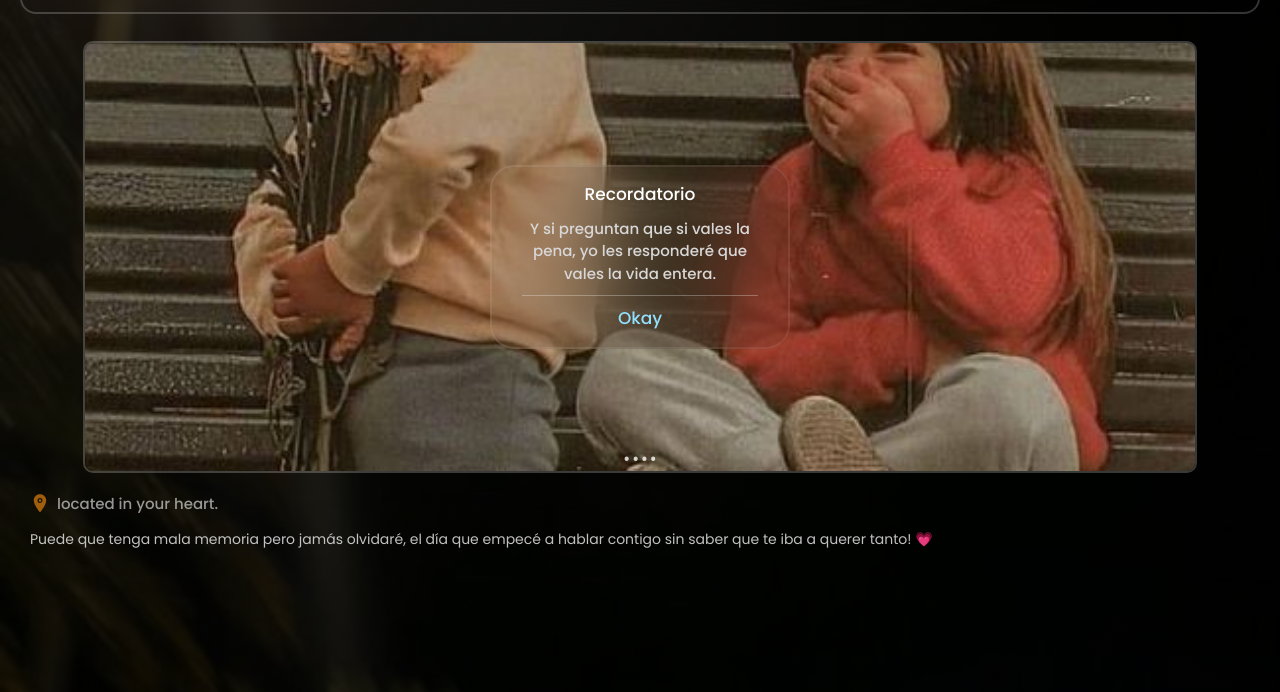
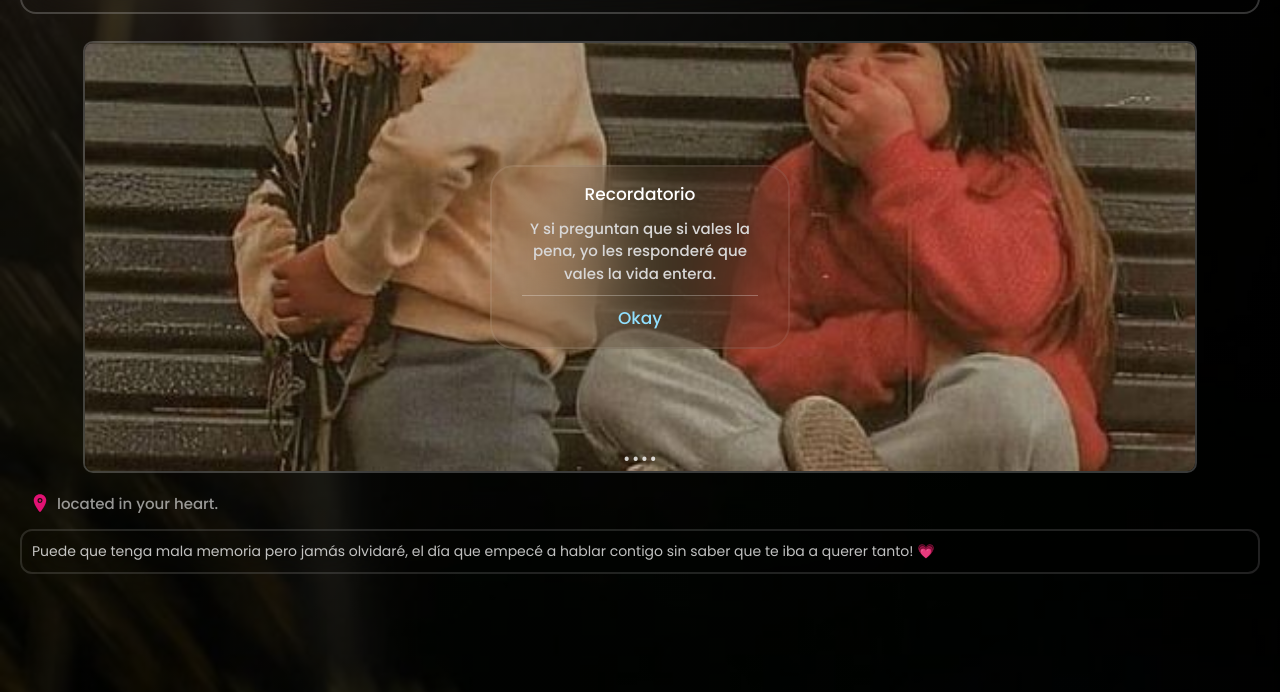
Before and after one commit to snayderthAes/loveLetter, a website: page public/index.html in a window 1280 px wide. Shown: the part 108-800 px from the top of the page. Drawn offline with nearby package versions, Linux system fonts and the light colour scheme; a web font is replaced by a local one.

Commit message:
Cambio de todo el diseño

```diff
--- a/public/index.html
+++ b/public/index.html
@@ -46,7 +46,7 @@
         background-size: cover;
     }
     .container #slider-img-2{
-        background-image: linear-gradient(rgba(0, 0, 0, 0.596),rgba(0, 0, 0, 0.596)), url(img/slider-3.jpg);
+        background-image: linear-gradient(rgba(0, 0, 0, 0.308),rgba(0, 0, 0, 0.274)), url(img/slider-5.jpg);
         background-position: center;
         background-size: cover;
     }
@@ -147,7 +147,7 @@
 
     <div class="flex ml-[10px] mt-[20px] mb-[10px]">
         <div>
-            <ion-icon name="location" style="color: #e28112af; font-size: 20px;"></ion-icon>
+            <ion-icon name="location" style="color: #e21273; font-size: 20px;"></ion-icon>
         </div>
 
         <div class="ml-[7px]">
@@ -157,7 +157,7 @@
 
     <!--text-->
 
-    <div class="w-full px-[10px]">
+    <div class="w-full p-[10px] border-2 border-[#ffffff21] backdrop-blur-xl rounded-xl">
         <p class="text-[#ffffffc0] font-primario text-[14px]">Puede que tenga mala memoria pero jamás olvidaré, el día que empecé a hablar contigo sin saber que te iba a querer tanto! <span class="text-[14px] text-[#fff]">💗</span></p>
     </div>
 
```
Also changed, not shown: public/img/slider-5.jpg (added), public/style.css, 1 other file.
